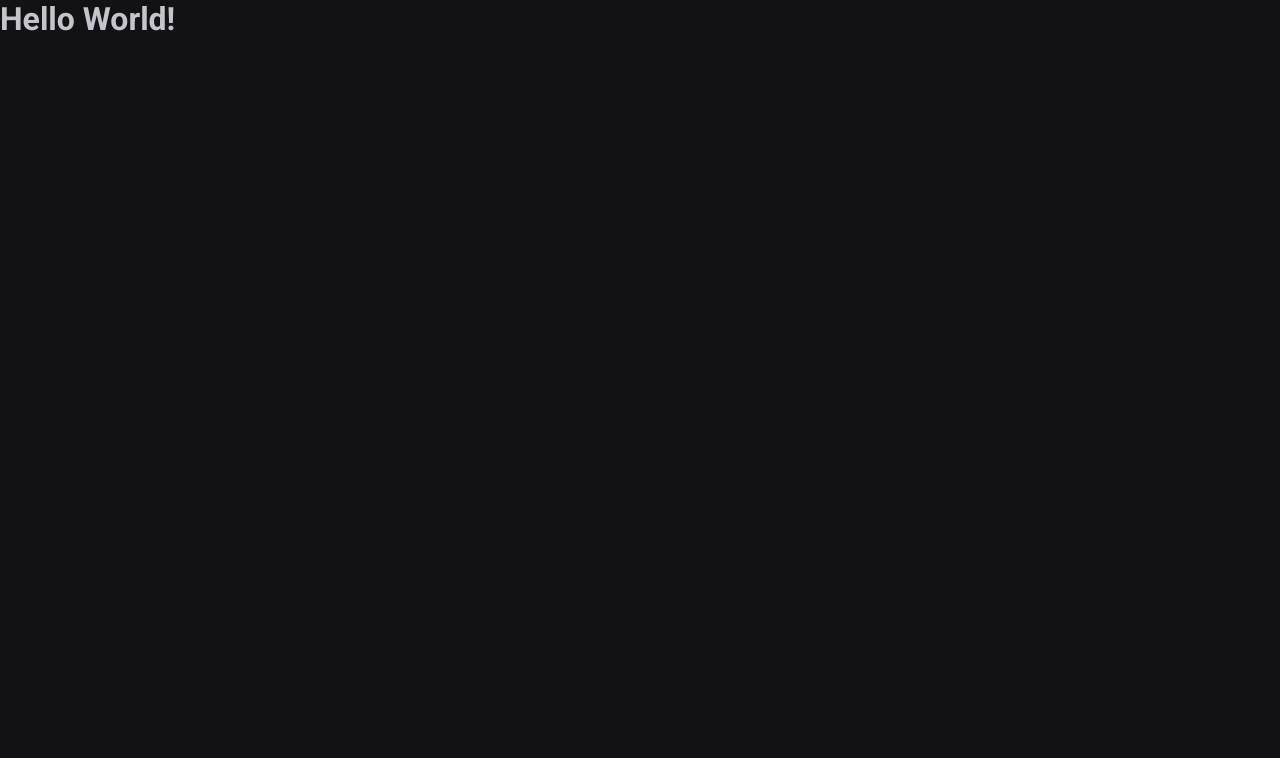
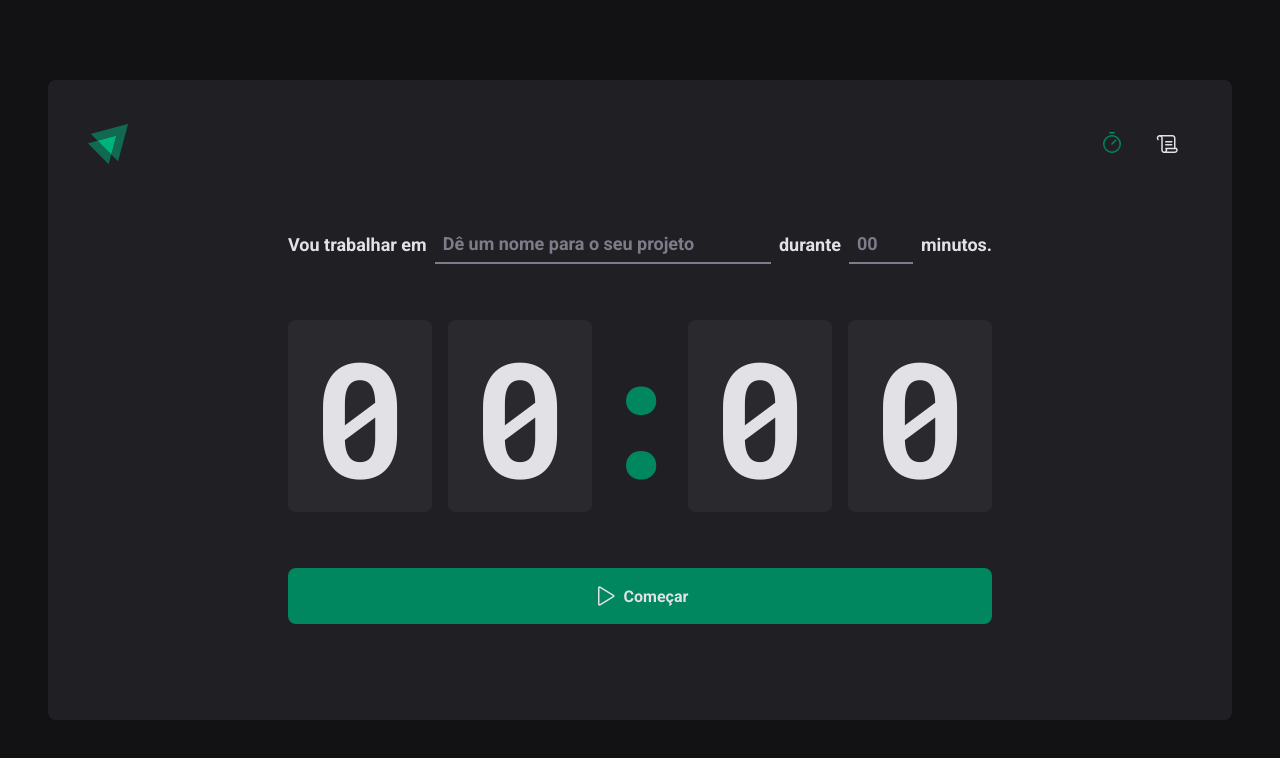
Before and after one commit to rafael-rodrigues-bento/iginite-timer, a React (Vite) app: page / in a window 1280 px wide. Shown: the top 758 px of the page. Built offline with nearby package versions, Linux system fonts and the light colour scheme.

Commit message:
Páginas e rotas

```diff
--- a/package.json
+++ b/package.json
@@ -10,8 +10,10 @@
     "lint": "eslint src --ext .ts,.tsx"
   },
   "dependencies": {
+    "phosphor-react": "^1.4.1",
     "react": "^18.2.0",
     "react-dom": "^18.2.0",
+    "react-router-dom": "^6.4.5",
     "styled-components": "^5.3.6"
   },
   "devDependencies": {
--- a/src/App.tsx
+++ b/src/App.tsx
@@ -3,11 +3,16 @@
 import { defaultTheme } from './styles/themes/default'
 import { GlobalStyle } from './styles/global'
 
+import { BrowserRouter } from 'react-router-dom'
+import { Router } from './Router'
+
 export function App() {
   return (
     <ThemeProvider theme={defaultTheme}>
+      <BrowserRouter>
+        <Router />
+      </BrowserRouter>
       <GlobalStyle />
-      <h1>Hello World!</h1>
     </ThemeProvider>
   )
 }
--- /dev/null
+++ b/src/Router.tsx
@@ -0,0 +1,15 @@
+import { Route, Routes } from 'react-router-dom'
+import { DefaultLayout } from './layouts/DefaultLayout'
+import { History } from './pages/History'
+import { Home } from './pages/Home'
+
+export function Router() {
+  return (
+    <Routes>
+      <Route path="/" element={<DefaultLayout />}>
+        <Route path="/" element={<Home />} />
+        <Route path="/history" element={<History />} />
+      </Route>
+    </Routes>
+  )
+}
--- /dev/null
+++ b/src/components/Header/index.tsx
@@ -0,0 +1,22 @@
+import { HeaderContainer } from './styles'
+
+import { Timer, Scroll } from 'phosphor-react'
+
+import logoIgnite from '../../assets/logo-ignite.svg'
+import { NavLink } from 'react-router-dom'
+
+export function Header() {
+  return (
+    <HeaderContainer>
+      <img src={logoIgnite} alt="" />
+      <nav>
+        <NavLink to="/" title="Timer">
+          <Timer size={24} />
+        </NavLink>
+        <NavLink to="/history" title="Histórico">
+          <Scroll size={24} />
+        </NavLink>
+      </nav>
+    </HeaderContainer>
+  )
+}
--- /dev/null
+++ b/src/components/Header/styles.ts
@@ -0,0 +1,34 @@
+import styled from 'styled-components'
+
+export const HeaderContainer = styled.header`
+  display: flex;
+  align-items: center;
+  justify-content: space-between;
+
+  nav {
+    display: flex;
+    gap: 0.5rem;
+
+    a {
+      width: 3rem;
+      height: 3rem;
+
+      display: flex;
+      justify-content: center;
+      align-items: center;
+
+      color: ${({ theme }) => theme['gray-100']};
+
+      border-top: 3px solid transparent;
+      border-bottom: 3px solid transparent;
+
+      &:hover {
+        border-bottom: 3px solid ${({ theme }) => theme['green-500']};
+      }
+
+      &.active {
+        color: ${({ theme }) => theme['green-500']};
+      }
+    }
+  }
+`
--- /dev/null
+++ b/src/layouts/DefaultLayout/index.tsx
@@ -0,0 +1,13 @@
+import { Outlet } from 'react-router-dom'
+import { Header } from '../../components/Header'
+
+import { LayoutContainer } from './styles'
+
+export function DefaultLayout() {
+  return (
+    <LayoutContainer>
+      <Header />
+      <Outlet />
+    </LayoutContainer>
+  )
+}
--- /dev/null
+++ b/src/layouts/DefaultLayout/styles.ts
@@ -0,0 +1,14 @@
+import styled from 'styled-components'
+
+export const LayoutContainer = styled.div`
+  max-width: 74rem;
+  height: calc(100vh - 10rem);
+  margin: 5rem auto;
+  padding: 2.5rem;
+
+  background: ${({ theme }) => theme['gray-800']};
+  border-radius: 8px;
+
+  display: flex;
+  flex-direction: column;
+`
--- /dev/null
+++ b/src/pages/History/index.tsx
@@ -0,0 +1,64 @@
+import { HistoryContainer, HistoryList, Status } from './styles'
+
+export function History() {
+  return (
+    <HistoryContainer>
+      <h1>Meu histórico</h1>
+
+      <HistoryList>
+        <table>
+          <thead>
+            <tr>
+              <th>Tarefa</th>
+              <th>Duração</th>
+              <th>Início</th>
+              <th>Status</th>
+            </tr>
+          </thead>
+          <tbody>
+            <tr>
+              <td>Tarefa</td>
+              <td>20 minutos</td>
+              <td>Há 2 meses</td>
+              <td>
+                <Status statusColor="green">Concluído</Status>
+              </td>
+            </tr>
+            <tr>
+              <td>Tarefa</td>
+              <td>20 minutos</td>
+              <td>Há 2 meses</td>
+              <td>
+                <Status statusColor="green">Concluído</Status>
+              </td>
+            </tr>
+            <tr>
+              <td>Tarefa</td>
+              <td>20 minutos</td>
+              <td>Há 2 meses</td>
+              <td>
+                <Status statusColor="green">Concluído</Status>
+              </td>
+            </tr>
+            <tr>
+              <td>Tarefa</td>
+              <td>20 minutos</td>
+              <td>Há 2 meses</td>
+              <td>
+                <Status statusColor="red">Interrompido</Status>
+              </td>
+            </tr>
+            <tr>
+              <td>Tarefa</td>
+              <td>20 minutos</td>
+              <td>Há 2 meses</td>
+              <td>
+                <Status statusColor="yellow">Em andamento</Status>
+              </td>
+            </tr>
+          </tbody>
+        </table>
+      </HistoryList>
+    </HistoryContainer>
+  )
+}
--- /dev/null
+++ b/src/pages/History/styles.ts
@@ -0,0 +1,86 @@
+import styled from 'styled-components'
+
+export const HistoryContainer = styled.main`
+  flex: 1;
+  padding: 3.5rem;
+
+  display: flex;
+  flex-direction: column;
+
+  h1 {
+    font-size: 1.5rem;
+    color: ${({ theme }) => theme['gray-100']};
+  }
+`
+
+export const HistoryList = styled.div`
+  flex: 1;
+  overflow: auto;
+  margin-top: 2rem;
+
+  table {
+    width: 100%;
+    border-collapse: collapse;
+    min-width: 600px;
+
+    th {
+      background-color: ${({ theme }) => theme['gray-600']};
+      padding: 1rem;
+      text-align: left;
+      color: ${({ theme }) => theme['gray-100']};
+      font-size: 0.875rem;
+      line-height: 1.6;
+
+      &:first-child {
+        border-top-left-radius: 8px;
+        padding-left: 1.5rem;
+      }
+
+      &:last-child {
+        border-top-right-radius: 8px;
+        padding-right: 1.5rem;
+      }
+    }
+
+    td {
+      background: ${({ theme }) => theme['gray-700']};
+      border-top: 4px solid ${({ theme }) => theme['gray-800']};
+      padding: 1rem;
+      font-size: 0.875rem;
+      line-height: 1.6;
+
+      &:first-child {
+        width: 50%;
+        padding-left: 1.5rem;
+      }
+
+      &:last-child {
+        padding-right: 1.5rem;
+      }
+    }
+  }
+`
+
+const STATUS_COLORS = {
+  yellow: 'yellow-500',
+  green: 'green-500',
+  red: 'red-500',
+} as const
+
+interface StatusProps {
+  statusColor: keyof typeof STATUS_COLORS
+}
+
+export const Status = styled.span<StatusProps>`
+  display: flex;
+  align-items: center;
+  gap: 0.5rem;
+
+  &::before {
+    content: '';
+    width: 0.5rem;
+    height: 0.5rem;
+    border-radius: 9999px;
+    background: ${(props) => props.theme[STATUS_COLORS[props.statusColor]]};
+  }
+`
--- /dev/null
+++ b/src/pages/Home/index.tsx
@@ -0,0 +1,58 @@
+import { Play } from 'phosphor-react'
+import {
+  CountdownContainer,
+  FormContainer,
+  HomeContainer,
+  MinutesAmountInput,
+  Separator,
+  StartCountdownButton,
+  TaskInput,
+} from './styles'
+
+export function Home() {
+  return (
+    <HomeContainer>
+      <form>
+        <FormContainer>
+          <label htmlFor="task">Vou trabalhar em</label>
+          <TaskInput
+            id="task"
+            list="task-suggestions"
+            placeholder="Dê um nome para o seu projeto"
+          />
+
+          <datalist id="task-suggestions">
+            <option value="Projeto 1" />
+            <option value="Projeto 2" />
+            <option value="Projeto 3" />
+          </datalist>
+
+          <label htmlFor="minutesAmount">durante</label>
+          <MinutesAmountInput
+            type="number"
+            id="minutesAmount"
+            placeholder="00"
+            step={5}
+            min={5}
+            max={60}
+          />
+
+          <span>minutos.</span>
+        </FormContainer>
+
+        <CountdownContainer>
+          <span>0</span>
+          <span>0</span>
+          <Separator>:</Separator>
+          <span>0</span>
+          <span>0</span>
+        </CountdownContainer>
+
+        <StartCountdownButton type="submit">
+          <Play size={24} />
+          Começar
+        </StartCountdownButton>
+      </form>
+    </HomeContainer>
+  )
+}
--- /dev/null
+++ b/src/pages/Home/styles.ts
@@ -0,0 +1,114 @@
+import styled from 'styled-components'
+
+export const HomeContainer = styled.main`
+  flex: 1;
+
+  display: flex;
+  flex-direction: column;
+  align-items: center;
+  justify-content: center;
+
+  form {
+    display: flex;
+    flex-direction: column;
+    align-items: center;
+    gap: 3.5rem;
+  }
+`
+
+export const FormContainer = styled.div`
+  width: 100%;
+  display: flex;
+  align-items: center;
+  justify-content: center;
+  gap: 0.5rem;
+  color: ${(props) => props.theme['gray-100']};
+  font-size: 1.125rem;
+  font-weight: bold;
+  flex-wrap: wrap;
+`
+const BaseInput = styled.input`
+  background: transparent;
+  height: 2.5rem;
+  border: 0;
+  border-bottom: 2px solid ${({ theme }) => theme['gray-500']};
+  font-weight: bold;
+  font-size: 1.125rem;
+  padding: 0 0.5rem;
+  color: ${({ theme }) => theme['gray-100']};
+
+  &:focus {
+    box-shadow: none;
+    border-color: ${({ theme }) => theme['green-500']};
+  }
+
+  &::placeholder {
+    color: ${({ theme }) => theme['gray-500']};
+  }
+`
+
+export const TaskInput = styled(BaseInput)`
+  flex: 1;
+
+  &::-webkit-calendar-picker-indicator {
+    display: none !important;
+  }
+`
+
+export const MinutesAmountInput = styled(BaseInput)`
+  width: 4rem;
+`
+
+export const CountdownContainer = styled.div`
+  font-family: 'Roboto Mono', monospace;
+  font-size: 10rem;
+  line-height: 8rem;
+  color: ${({ theme }) => theme['gray-100']};
+
+  display: flex;
+  gap: 1rem;
+
+  span {
+    background: ${({ theme }) => theme['gray-700']};
+    padding: 2rem 1.5rem;
+    border-radius: 8px;
+  }
+`
+
+export const Separator = styled.div`
+  padding: 2rem 0;
+  color: ${({ theme }) => theme['green-500']};
+
+  width: 4rem;
+  overflow: hidden;
+  display: flex;
+  justify-content: center;
+`
+
+export const StartCountdownButton = styled.button`
+  width: 100%;
+  border: 0;
+  padding: 1rem;
+  border-radius: 8px;
+
+  display: flex;
+  align-items: center;
+  justify-content: center;
+
+  gap: 0.5rem;
+  font-weight: bold;
+
+  cursor: pointer;
+
+  background: ${({ theme }) => theme['green-500']};
+  color: ${({ theme }) => theme['gray-100']};
+
+  &:disabled {
+    opacity: 0.7;
+    cursor: not-allowed;
+  }
+
+  &:not(:disabled):hover {
+    background: ${({ theme }) => theme['green-700']};
+  }
+`
--- a/src/styles/global.ts
+++ b/src/styles/global.ts
@@ -15,6 +15,7 @@
   body {
     background: ${(props) => props.theme['gray-900']};
     color: ${({ theme }) => theme['gray-300']};
+    -webkit-font-smoothing: antialiased;
   }
 
   body, input, textarea, button {
```
Also changed, not shown: src/assets/logo-ignite.svg (added), 1 other file (tests, documents, lock files or other folders).
